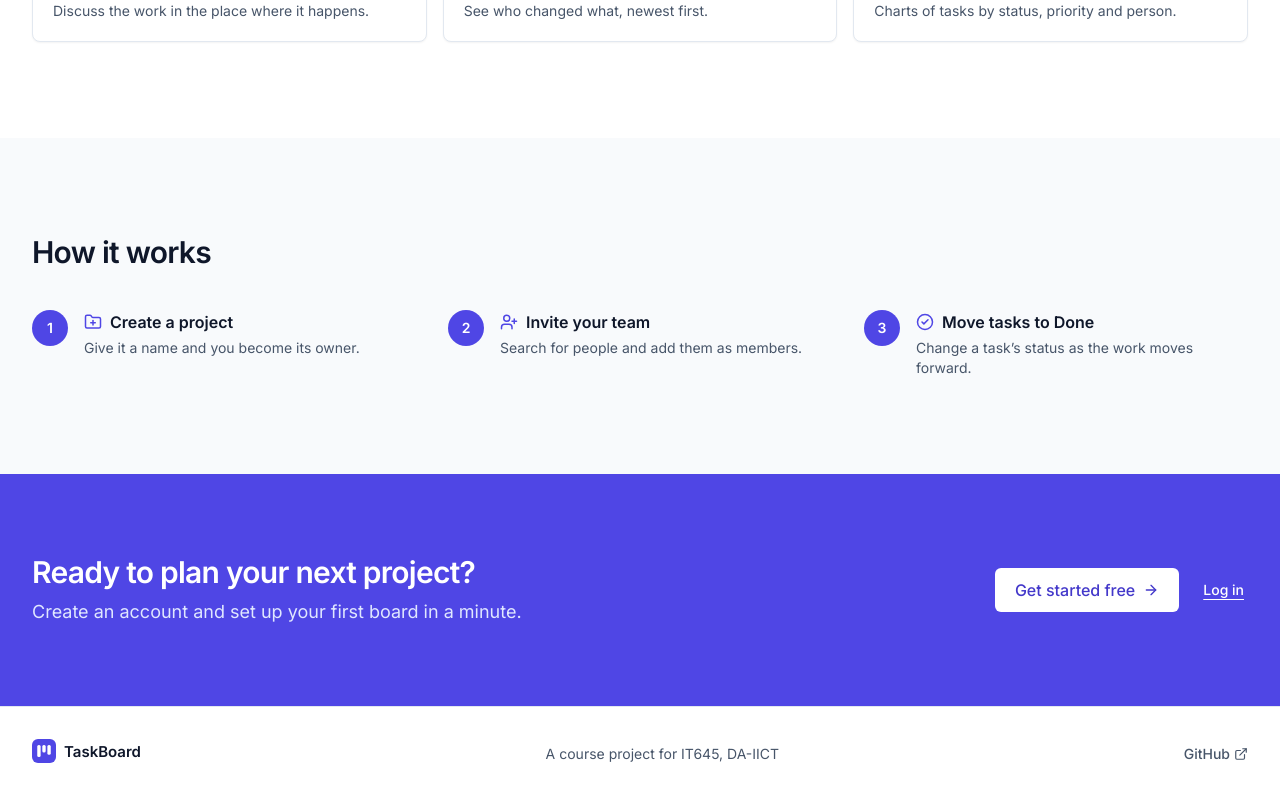
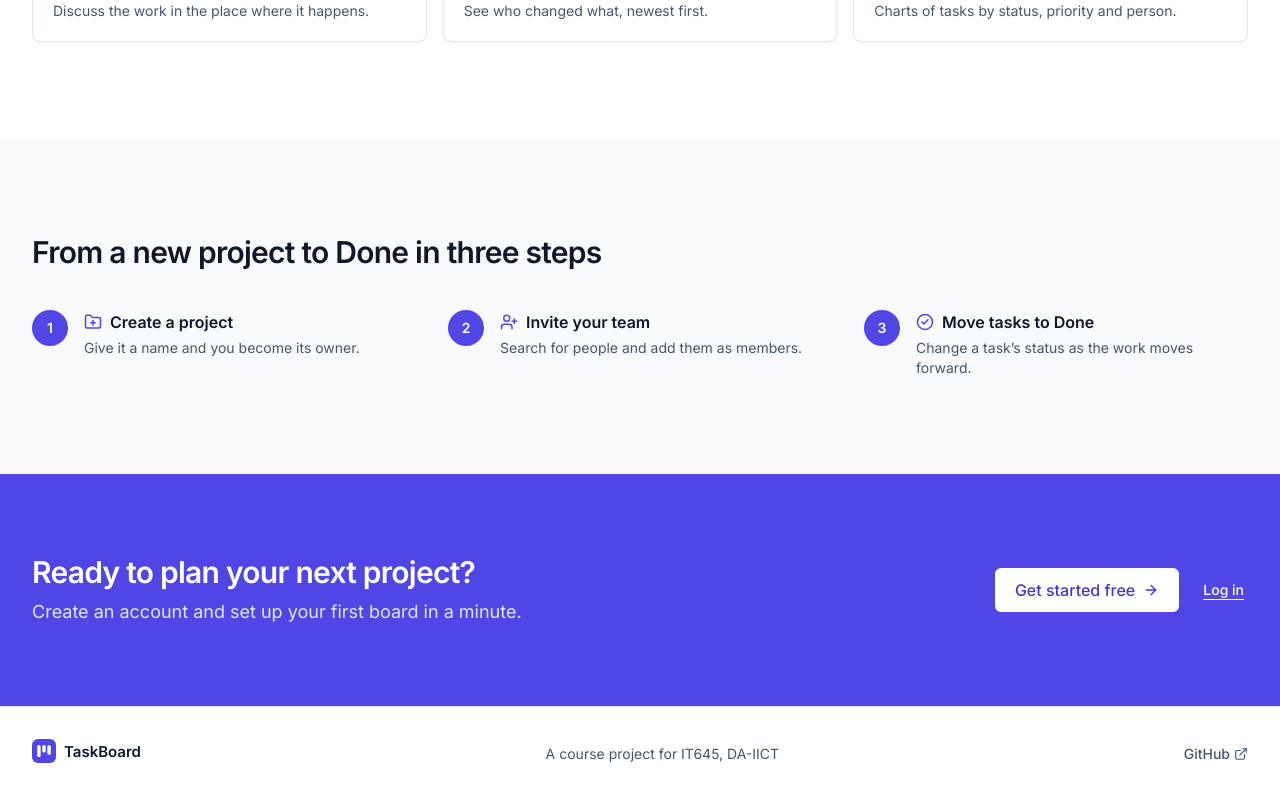
Before and after one commit to 24Chessman/TaskBoard, a React (Vite) app in the folder client/: page / in a window 1280 px wide. Shown: the part 1135-1935 px from the top of the page. Built offline with nearby package versions, Linux system fonts and the light colour scheme; no server answers.

Commit message:
fix(client): give the how-it-works heading real wording (M4.7b)

```diff
--- a/client/src/components/landing/HowItWorks.jsx
+++ b/client/src/components/landing/HowItWorks.jsx
@@ -11,7 +11,7 @@ const HowItWorks = () => (
   <section id="how-it-works" aria-labelledby="how-title" className="scroll-mt-20 bg-app py-16 sm:py-24">
     <div className="mx-auto max-w-7xl px-4 sm:px-6 lg:px-8">
       <h2 id="how-title" className="max-w-2xl text-3xl font-semibold tracking-tight text-fg">
-        How it works
+        From a new project to Done in three steps
       </h2>
 
       <ol className="mt-10 grid gap-8 md:grid-cols-3">
```
